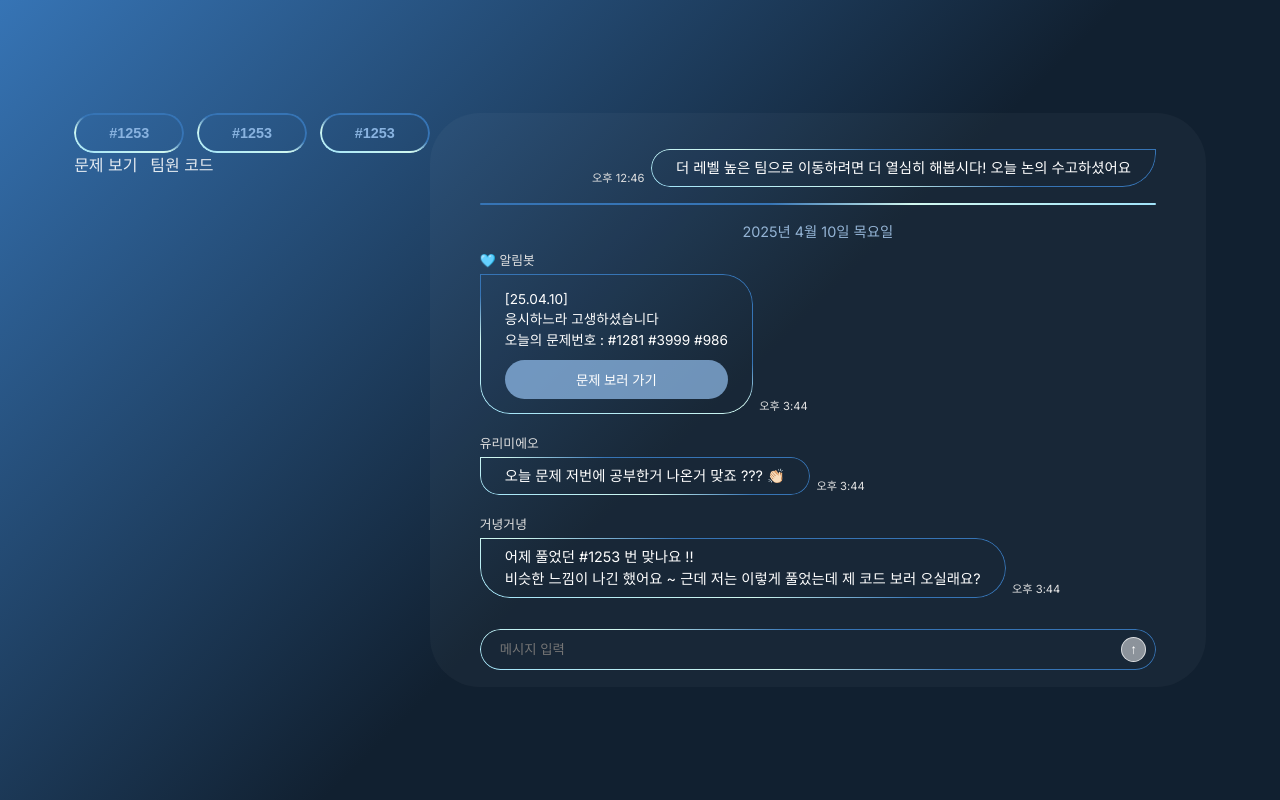
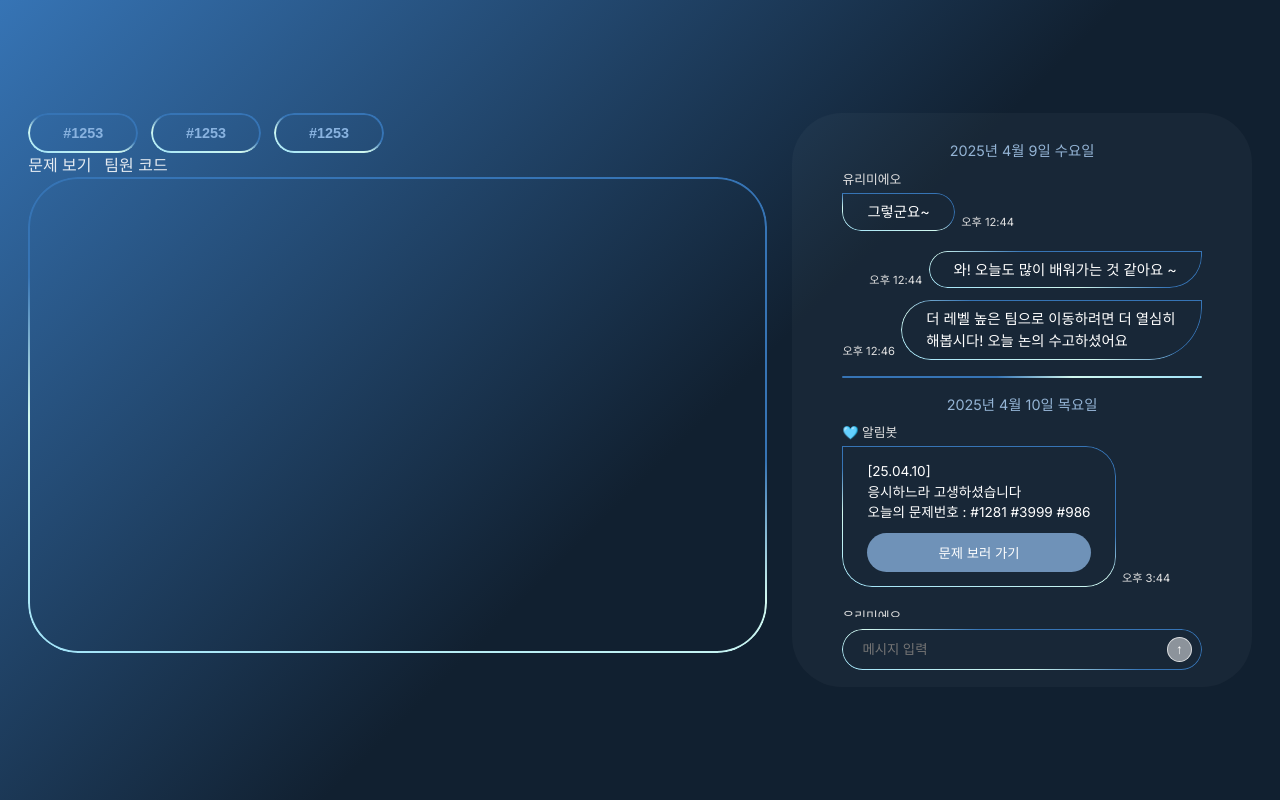
Before and after one commit to PrograMemo-Groom/900pro-fe, a React (Vite) app: page /history in a window 1280 px wide. Built offline with nearby package versions, Linux system fonts and the light colour scheme; no server answers.

Commit message:
[Feat] 화면 비율 조정 및 애니메이션

```diff
--- a/src/css/history/Chat.module.scss
+++ b/src/css/history/Chat.module.scss
@@ -1,17 +1,25 @@
 // 채팅 css
+.container_with_code {
+    height: 71.67vh;
+    width: 35.89vw;
+  }
+
+.container_with_normal {
+    height: 71.67vh;
+    width: 60.63vw;
+}
+
 .container {
     background-color: rgba(255, 255, 255, 0.03);
     border-radius: 50px;
     color: #E1E1E1;
     padding: 30px 50px 10px 50px;
-
-    // (774 / 1080) = (약 72)
-    height: 71.67vh;
-    width: 60.63vw;
     text-align: center;
 
     display: flex;
     flex-direction: column;
+
+    transition: all 0.3s ease-in-out;
 
     .chat_container{
         overflow: hidden;
--- a/src/css/history/TeamView/TeamView.module.scss
+++ b/src/css/history/TeamView/TeamView.module.scss
@@ -41,4 +41,35 @@
 }
 
 .code_container{
+    width: 57.7vw;
+    height: 59.4vh;
+    background-color: rgba(255, 255, 255, 0.03);
+
+    margin-right: 2vw;
+    position: relative;
+    padding: 12px 35px;
+    border-radius: 50px;
+    background-color: transparent;
+    color: #89B3E0;
+    font-size: 0.9rem;
+    font-weight: 700;
+    display: inline-block;
+    z-index: 0;
+    text-align: start;
+    border: none;
+
+    &::before {
+        content: "";
+        position: absolute;
+        inset: 0;
+        border-radius: 50px;
+        padding: 2px; //테두리 두께
+        background: linear-gradient(194deg, #3674B5 43%, #D1F8EF 64%, #A1E3F9 100%);
+        -webkit-mask:
+            linear-gradient(#fff 0 0) content-box,
+            linear-gradient(#fff 0 0);
+        -webkit-mask-composite: xor;
+        mask-composite: exclude;
+        z-index: -1;
+    }
 }
--- a/src/pages/history/Chat.tsx
+++ b/src/pages/history/Chat.tsx
@@ -21,6 +21,10 @@ type Chat = {
 const myId = 2;
 
 function Chat() {
+  // 왼쪽 컴포넌트 상태 관리
+  const [isTeamViewerOpen, setIsTeamViewerOpen] = useState(true);
+
+  // 코드 관리
   const [messages, setMessages] = useState<Chat[]>(ChatDummy);
 
   const handleSubmit = (msg: string) => {
@@ -37,7 +41,7 @@ function Chat() {
 
 
   return (
-    <main className={styles.container}>
+    <main className={`${styles.container} ${isTeamViewerOpen ? styles.container_with_code : styles.container_with_normal}`}>
       <ChatLog messages={messages} />
       <ChatInput onSubmit={handleSubmit} />
     </main>
```
